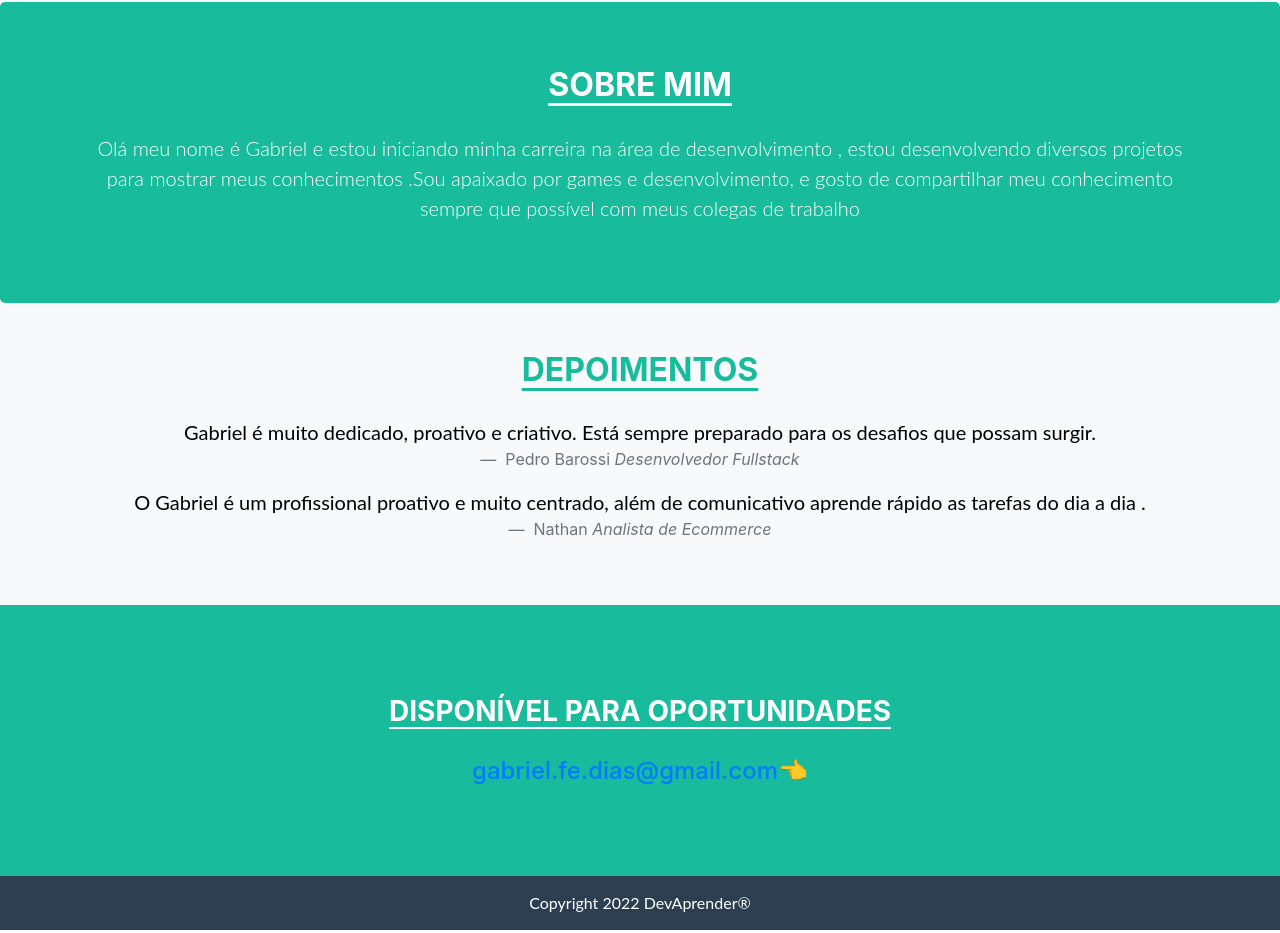
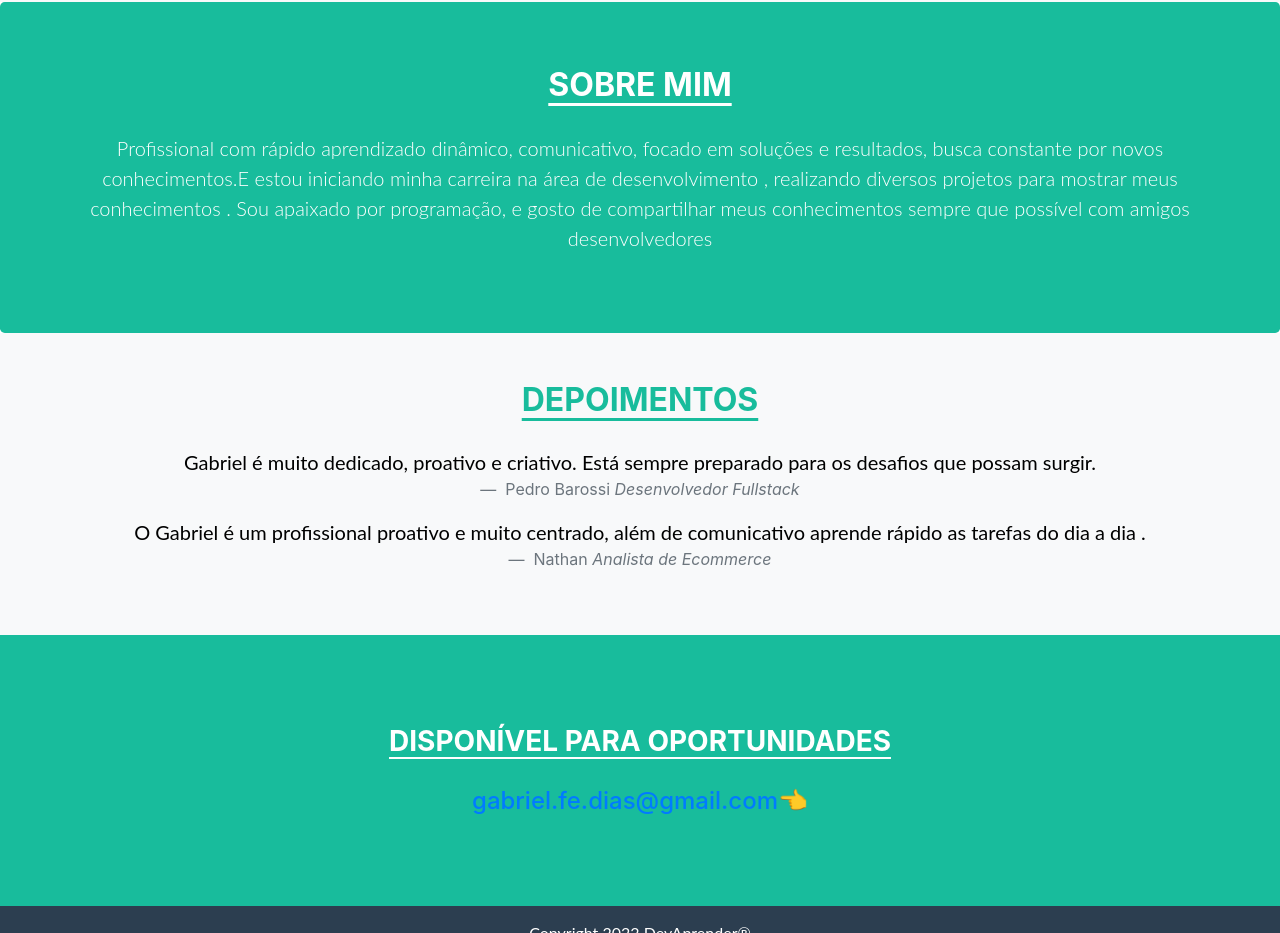
Before and after one commit to Gabriel19dias/Portifolio-Gabriel-Ferreira-, a plain HTML site: page index.html in a window 1280 px wide. Shown: the part 1358-2291 px from the top of the page. Drawn offline with nearby package versions, Linux system fonts and the light colour scheme.

Commit message:
commit ajuste sobre mim

```diff
--- a/index.html
+++ b/index.html
@@ -188,9 +188,9 @@
     <section class="jumbotron text-center corPrimaria" id="sobre-mim">
         <div class="container">
             <h2 class="jumbotron-heading titulosBrancos">Sobre mim</h2>
-            <p class="lead paragrafoBrancos">Olá meu nome é Gabriel  e estou iniciando minha carreira na área de desenvolvimento , estou
-                desenvolvendo diversos projetos para mostrar meus conhecimentos .Sou apaixado por games e desenvolvimento, e gosto de compartilhar meu conhecimento sempre que possível
-                com meus colegas de trabalho</p>
+            <p class="lead paragrafoBrancos">Profissional com rápido aprendizado dinâmico, comunicativo, focado em soluções e resultados, busca constante por novos conhecimentos.E estou iniciando minha carreira na área de desenvolvimento ,
+                realizando diversos projetos para mostrar meus conhecimentos . Sou apaixado por programação, e gosto de compartilhar meus conhecimentos sempre que possível com amigos desenvolvedores
+                </p>
         </div>
     </section>
 
```
